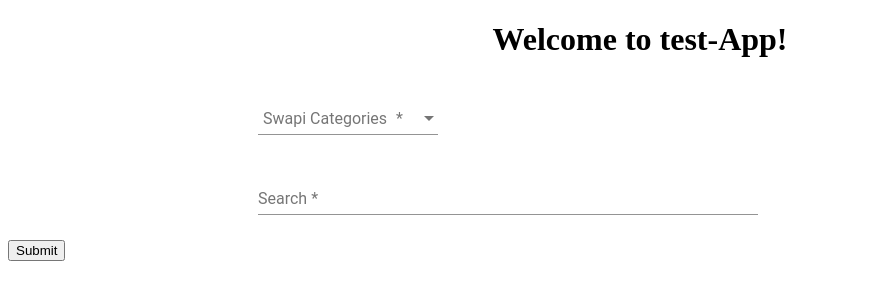
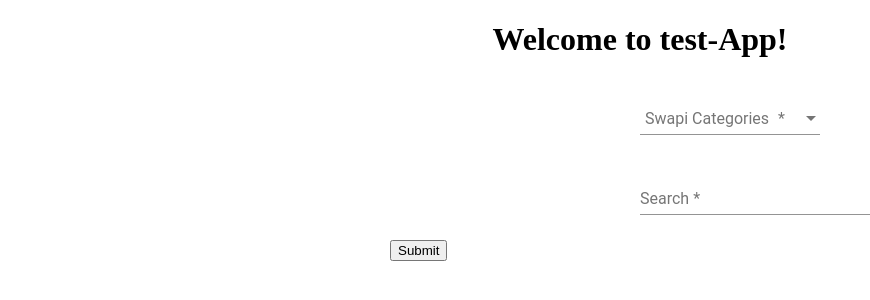
Before and after one commit to Patt578/testRoot, an Angular app: page / in a window 1280 px wide. Shown: the top 300 px of the page, without its empty margins (0-870 px from the left). Built offline with nearby package versions, Linux system fonts and the light colour scheme.

Commit message:
start playing with css

```diff
--- a/src/app/app.module.ts
+++ b/src/app/app.module.ts
@@ -26,7 +26,6 @@ import { FrontendSearchFunctionComponent } from './frontend-search-function/fron
     BrianComponent,
     SwapiSearchComponent,
     CardComponent,
-
     FrontendSearchFunctionComponent,
   ],
   imports: [
--- a/src/app/button/button.component.html
+++ /dev/null
@@ -1,3 +0,0 @@
-<div>
-<button mat-button>Click me!</button>
-</div>
--- a/src/app/frontend-search-function/frontend-search-function.component.css
+++ b/src/app/frontend-search-function/frontend-search-function.component.css
@@ -2,6 +2,7 @@
     min-width: 150px;
     max-width: 500px;
     width: 100%;
+    margin: auto;
 }
 
 .example-full-width {
--- a/src/app/frontend-search-function/frontend-search-function.component.html
+++ b/src/app/frontend-search-function/frontend-search-function.component.html
@@ -13,3 +13,6 @@
     </mat-form-field>
     <button (click)="onSubmit()" type="submit">Submit</button>
 </form>
+
+{{url.group}}
+{{url.search}}
```
Also changed, not shown: src/app/button/button.component.ts (deleted, +0 -15 lines), src/app/button/button.component.css (deleted), 1 other file (tests, documents, lock files or other folders).
